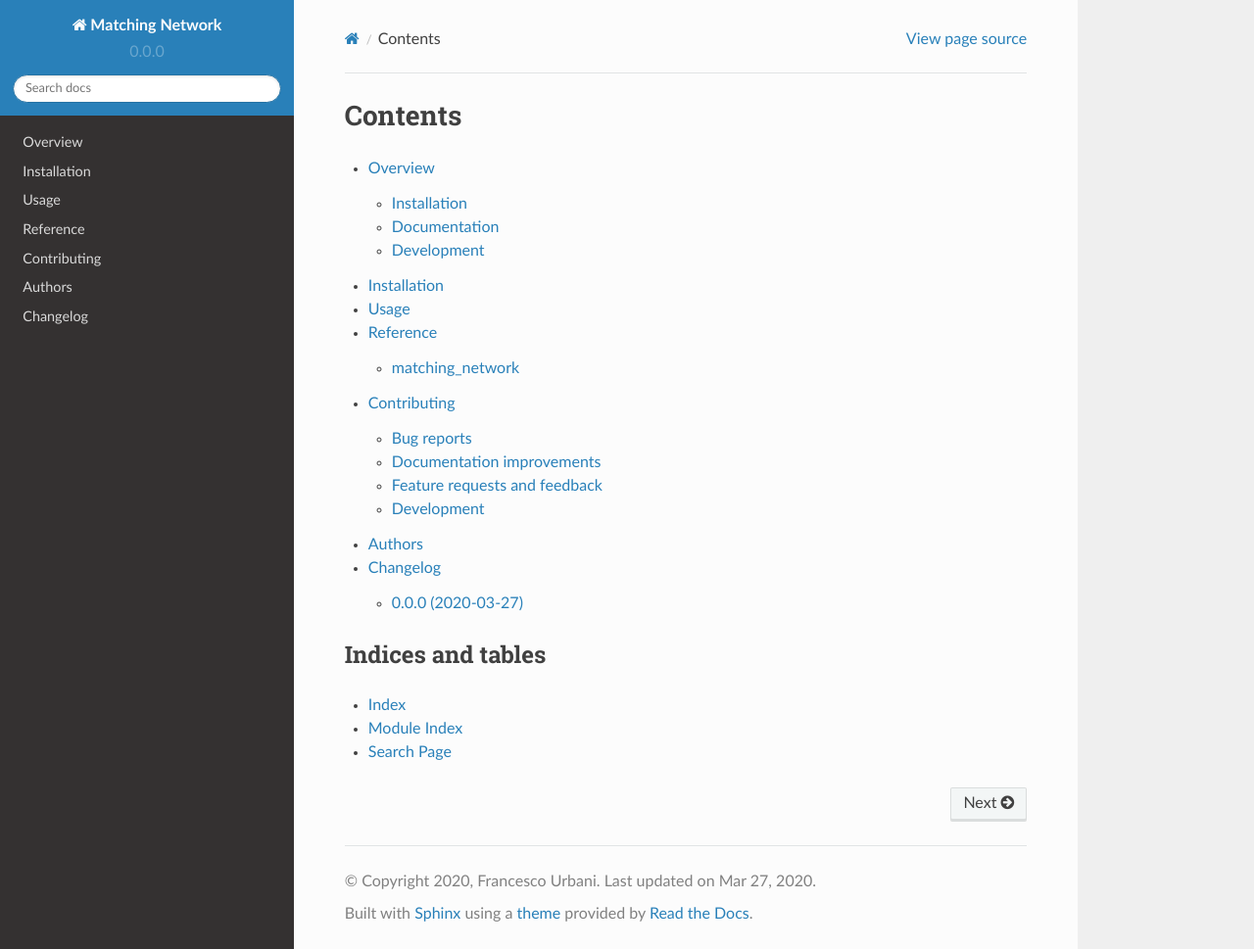
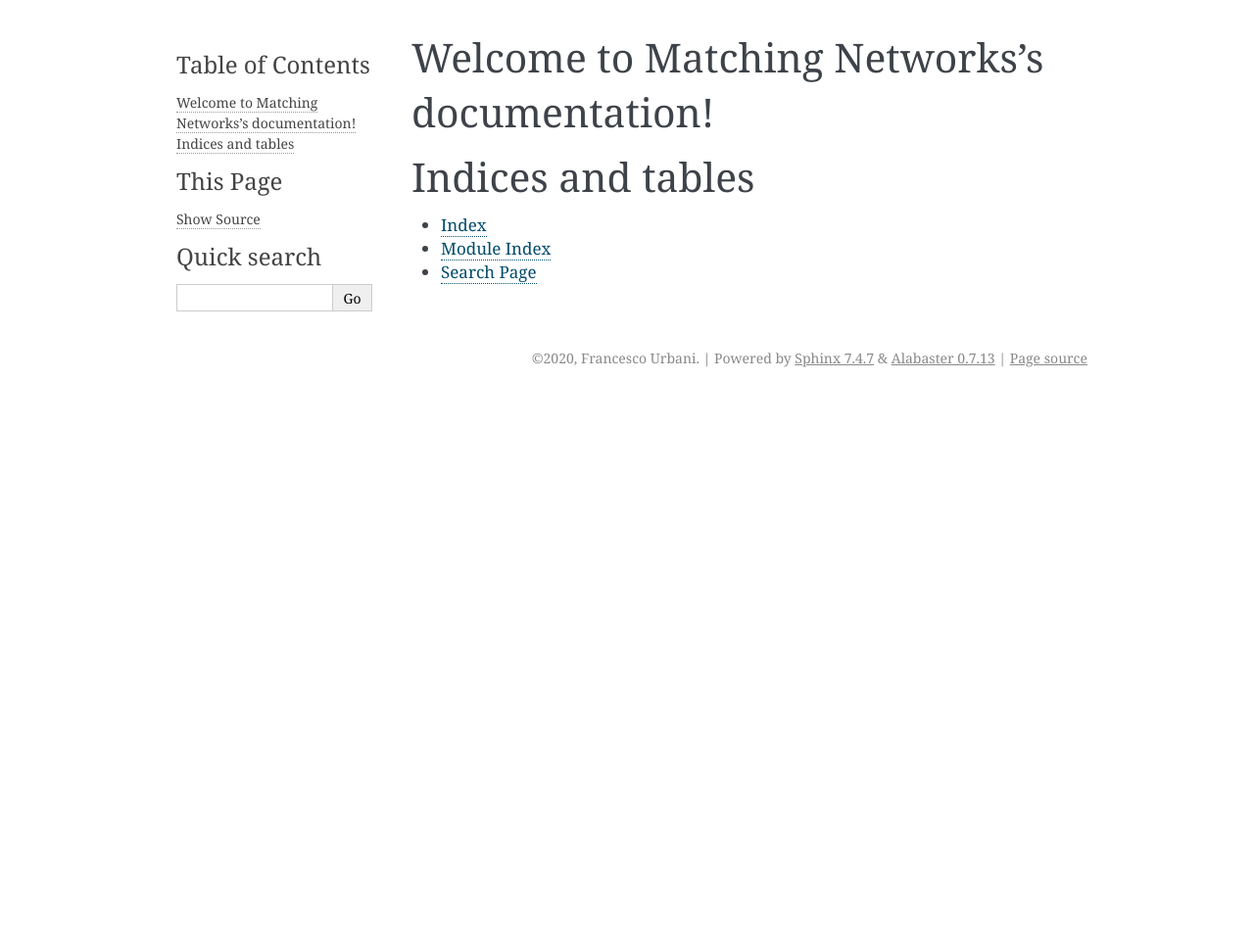
Before and after one commit to urbanij/matching-network, a Sphinx documentation site: the page built from docs/index.rst, in a window 1280 px wide and 969 px high. Shown: the whole window at 98% size. Built offline with Sphinx 7.4.7, drawn with Linux system fonts in a browser that asks for light colours.

Commit message:
sphinx stuff

```diff
--- a/docs/conf.py
+++ b/docs/conf.py
@@ -1,47 +1,52 @@
-# -*- coding: utf-8 -*-
-from __future__ import unicode_literals
+# Configuration file for the Sphinx documentation builder.
+#
+# This file only contains a selection of the most common options. For a full
+# list see the documentation:
+# https://www.sphinx-doc.org/en/master/usage/configuration.html
 
-import os
+# -- Path setup --------------------------------------------------------------
 
+# If extensions (or modules to document with autodoc) are in another directory,
+# add these directories to sys.path here. If the directory is relative to the
+# documentation root, use os.path.abspath to make it absolute, like shown here.
+#
+# import os
+# import sys
+# sys.path.insert(0, os.path.abspath('.'))
+
+
+# -- Project information -----------------------------------------------------
+
+project = 'Matching Networks'
+copyright = '2020, Francesco Urbani'
+author = 'Francesco Urbani'
+
+
+# -- General configuration ---------------------------------------------------
+
+# Add any Sphinx extension module names here, as strings. They can be
+# extensions coming with Sphinx (named 'sphinx.ext.*') or your custom
+# ones.
 extensions = [
-    'sphinx.ext.autodoc',
-    'sphinx.ext.autosummary',
-    'sphinx.ext.coverage',
-    'sphinx.ext.doctest',
-    'sphinx.ext.extlinks',
-    'sphinx.ext.ifconfig',
-    'sphinx.ext.napoleon',
-    'sphinx.ext.todo',
-    'sphinx.ext.viewcode',
 ]
-source_suffix = '.rst'
-master_doc = 'index'
-project = 'Matching Network'
-year = '2020'
-author = 'Francesco Urbani'
-copyright = '{0}, {1}'.format(year, author)
-version = release = '0.0.0'
 
-pygments_style = 'trac'
-templates_path = ['.']
-extlinks = {
-    'issue': ('https://github.com/urbanij/matching-network/issues/%s', '#'),
-    'pr': ('https://github.com/urbanij/matching-network/pull/%s', 'PR #'),
-}
-# on_rtd is whether we are on readthedocs.org
-on_rtd = os.environ.get('READTHEDOCS', None) == 'True'
+# Add any paths that contain templates here, relative to this directory.
+templates_path = ['_templates']
 
-if not on_rtd:  # only set the theme if we're building docs locally
-    html_theme = 'sphinx_rtd_theme'
+# List of patterns, relative to source directory, that match files and
+# directories to ignore when looking for source files.
+# This pattern also affects html_static_path and html_extra_path.
+exclude_patterns = ['_build', 'Thumbs.db', '.DS_Store']
 
-html_use_smartypants = True
-html_last_updated_fmt = '%b %d, %Y'
-html_split_index = False
-html_sidebars = {
-   '**': ['searchbox.html', 'globaltoc.html', 'sourcelink.html'],
-}
-html_short_title = '%s-%s' % (project, version)
 
-napoleon_use_ivar = True
-napoleon_use_rtype = False
-napoleon_use_param = False
+# -- Options for HTML output -------------------------------------------------
+
+# The theme to use for HTML and HTML Help pages.  See the documentation for
+# a list of builtin themes.
+#
+html_theme = 'alabaster'
+
+# Add any paths that contain custom static files (such as style sheets) here,
+# relative to this directory. They are copied after the builtin static files,
+# so a file named "default.css" will overwrite the builtin "default.css".
+html_static_path = ['_static']
--- a/docs/index.rst
+++ b/docs/index.rst
@@ -1,17 +1,16 @@
-========
-Contents
-========
+.. Matching Networks documentation master file, created by
+   sphinx-quickstart on Fri Mar 27 15:42:35 2020.
+   You can adapt this file completely to your liking, but it should at least
+   contain the root `toctree` directive.
+
+Welcome to Matching Networks's documentation!
+=============================================
 
 .. toctree::
    :maxdepth: 2
+   :caption: Contents:
 
-   readme
-   installation
-   usage
-   reference/index
-   contributing
-   authors
-   changelog
+
 
 Indices and tables
 ==================
--- a/docs/usage.rst
+++ b/docs/usage.rst
@@ -4,7 +4,7 @@
 
 To use Matching Network in a project::
 
-	>>> import matching_network.L_section as mn
+    >>> import matching_network.L_section as mn
 
     >>> mn.L_section_matching(123,231,54).match()
 
```
Also changed, not shown: 2 other files.
